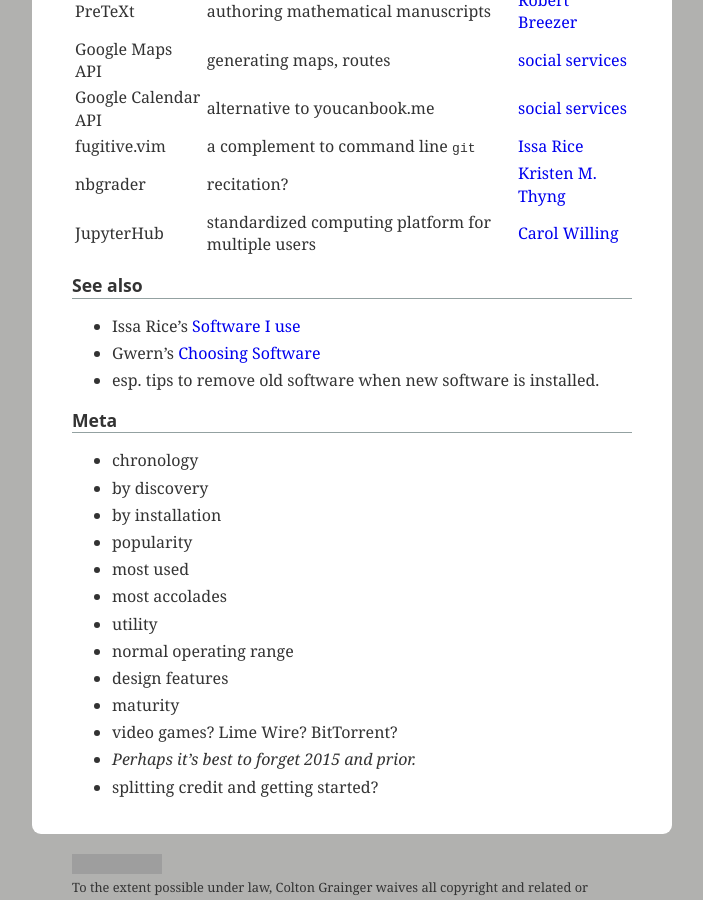
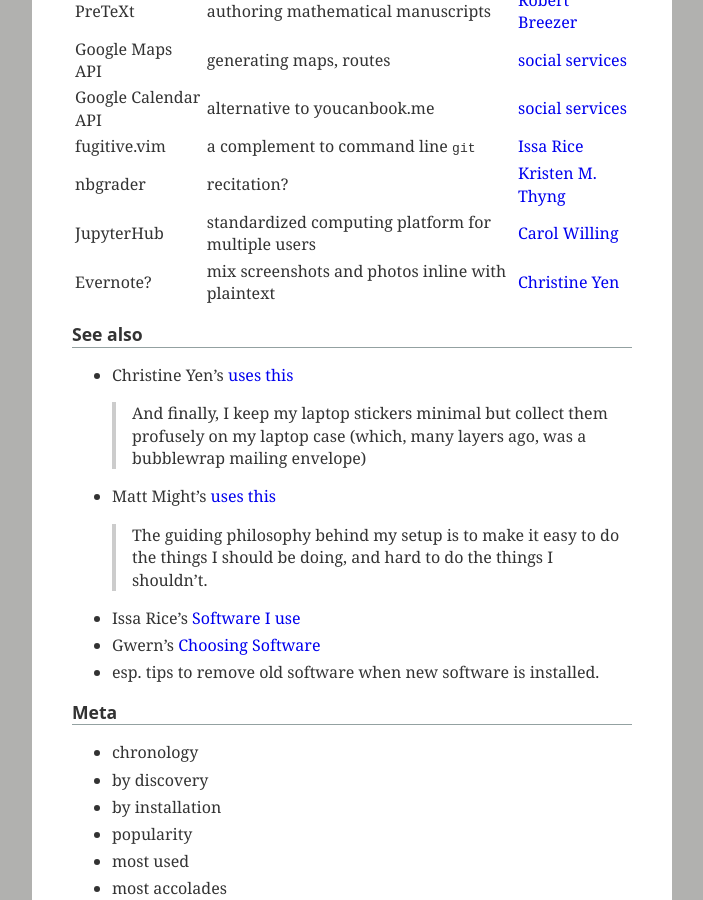
Before and after one commit to coltongrainger/blog, a Jekyll site: the page built from _posts/2017-11-21-software.md, in a window 1280 px wide and 900 px high, scrolled down 936 px. Shown: the whole window, without its empty margins (288-991 px from the left). Built offline with Jekyll 4.4.1, drawn with Linux system fonts in a browser that asks for light colours; our own code applies the rules of GitHub Pages for plain Markdown files; grey boxes are pictures that could not be loaded.

Commit message:
Add evernote (really should get on board). I am already using citeulike (with limited success). I think I will try to live w/o Evernote until I've really mastered git/vim. Pandoc markdown is pretty flexible, and I *don't* want to get started with another software.

```diff
--- a/_posts/2017-11-21-software.md
+++ b/_posts/2017-11-21-software.md
@@ -39,9 +39,15 @@
 | fugitive.vim | a complement to command line `git` | [Issa Rice][fugitive] |
 | nbgrader | recitation? | [Kristen M. Thyng][nbgrader] |
 | JupyterHub | standardized computing platform for multiple users | [Carol Willing][jupyterhub] |
+| Evernote? | mix screenshots and photos inline with plaintext | [Christine Yen][evernote] |
 
 ## See also
 
+- Christine Yen's [uses this](https://usesthis.com/interviews/christine.yen/)
+	> And finally, I keep my laptop stickers minimal but collect them profusely on my laptop case (which, many layers ago, was a bubblewrap mailing envelope)
+
+- Matt Might's [uses this](https://usesthis.com/interviews/matt.might/)
+	> The guiding philosophy behind my setup is to make it easy to do the things I should be doing, and hard to do the things I shouldn't.
 - Issa Rice's [Software I use](https://issarice.com/software)
 - Gwern's [Choosing Software](https://www.gwern.net/Choosing-Software)
 - esp. tips to remove old software when new software is installed.
@@ -80,3 +86,4 @@
 [blog]: http://matt.might.net/articles/how-to-blog-as-an-academic/
 [nbgrader]: http://kristenthyng.com/blog/2016/09/07/jupyterhub+nbgrader/
 [jupyterhub]: https://youtu.be/QipkhnBS6hw?t=19m46s
+[evernote]: https://usesthis.com/interviews/christine.yen/
```
